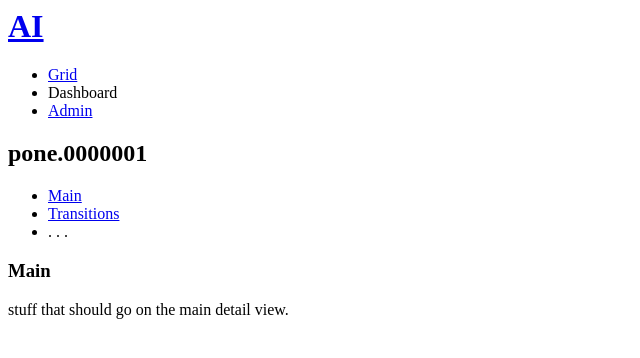
After one commit to PLOS-Web/AI, a Django app: template articleflow/templates/articleflow/article_detail_main.html in a window 1280 px wide. The commit adds this page. Shown: the top 358 px of the page, without its empty margins (0-640 px from the left). Run offline with Django 3.2, Linux system fonts and the light colour scheme; the template is opened without the code that fills it: values that come from a table or form of the project are taken from there, others are empty; data comes from the database, SQL or seed files in the repository; parts of the project's set-up code (start-up, migrations or seed data) failed here and were passed over.

Commit message:
Adds subordinate views for detail

```diff
--- /dev/null
+++ b/articleflow/templates/articleflow/article_detail_base.html
@@ -0,0 +1,19 @@
+{% extends "base.html" %}
+
+{% block sub_title %} - {{ article.doi }}{% endblock %}
+
+{% block content %}
+<h2>{{ article.doi }}</h2>
+<ul>
+  <li><a href="{% url detail_main doi=article.doi %}">Main</a></li>
+  <li><a href="{% url detail_transition doi=article.doi %}">Transitions</a></li>
+  <li>. . .</li>
+</ul>
+
+<h3>{% block sub_header %}sub_header{% endblock %}</h3>
+
+{% block article_detail_content %}
+<p>There really oughta be some content here.</p>
+{% endblock %}
+
+{% endblock %}
--- /dev/null
+++ b/articleflow/templates/articleflow/article_detail_main.html
@@ -0,0 +1,9 @@
+{% extends "articleflow/article_detail_base.html" %}
+
+{% block sub_title %} - {{ article.doi }}{% endblock %}
+
+{% block sub_header %}Main{% endblock %}
+
+{% block article_detail_content %}
+<p>stuff that should go on the main detail view.</p>
+{% endblock %}
--- a/articleflow/urls.py
+++ b/articleflow/urls.py
@@ -1,8 +1,9 @@
 from django.conf.urls import patterns, include, url
-from articleflow.views import ArticleGrid, ArticleDetailTransition
+from articleflow.views import ArticleGrid, ArticleDetailMain, ArticleDetailTransition
 
 urlpatterns = patterns('articleflow.views',
                        url(r'^grid/$', ArticleGrid.as_view(), name='grid'),
-                       url(r'^detail/(?P<doi>[a-z|\.|0-9]{0,50})/$', ArticleDetailTransition.as_view(), name='detail')
+                       url(r'^detail/(?P<doi>[a-z|\.|0-9]{0,50})/$', ArticleDetailMain.as_view(), name='detail_main'),
+                       url(r'^detail/(?P<doi>[a-z|\.|0-9]{0,50})/transitions', ArticleDetailTransition.as_view(), name='detail_transition')
                        )
 #url(r'^detail/(?P<doi>\w{0,50})$', 'detail', name='detail')
```
Also changed, not shown: articleflow/templates/articleflow/possible_transitions.html (+8 -7 lines), articleflow/views.py (+15 -0 lines).
